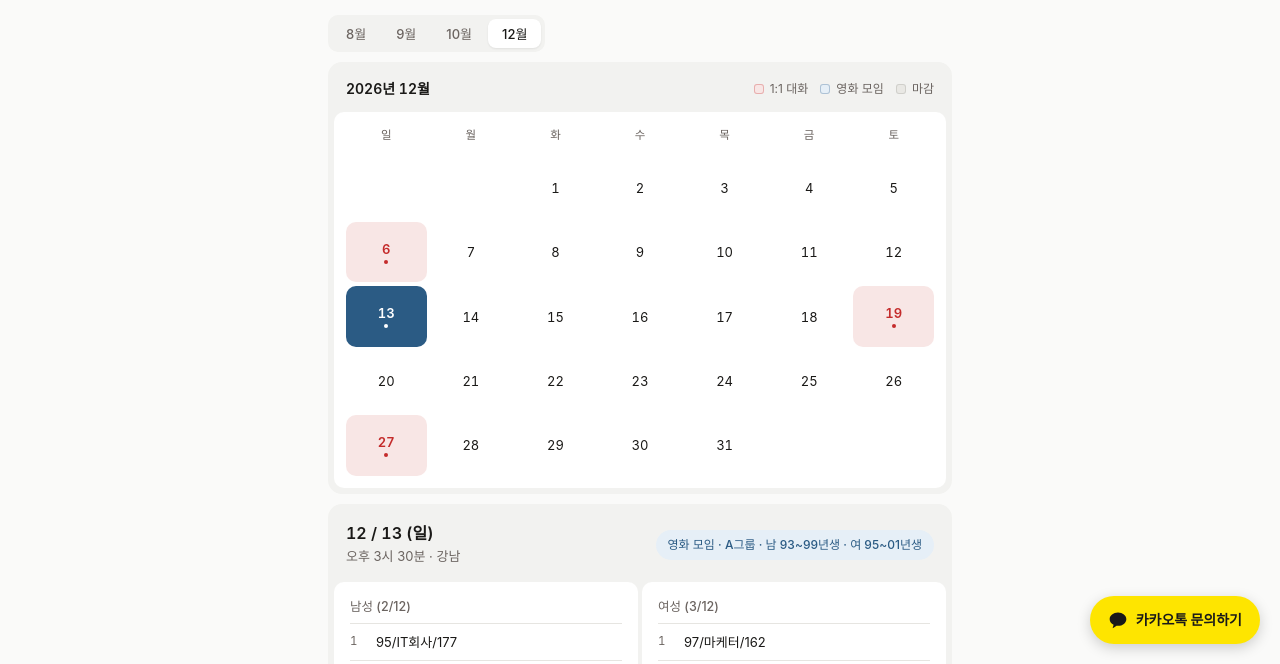
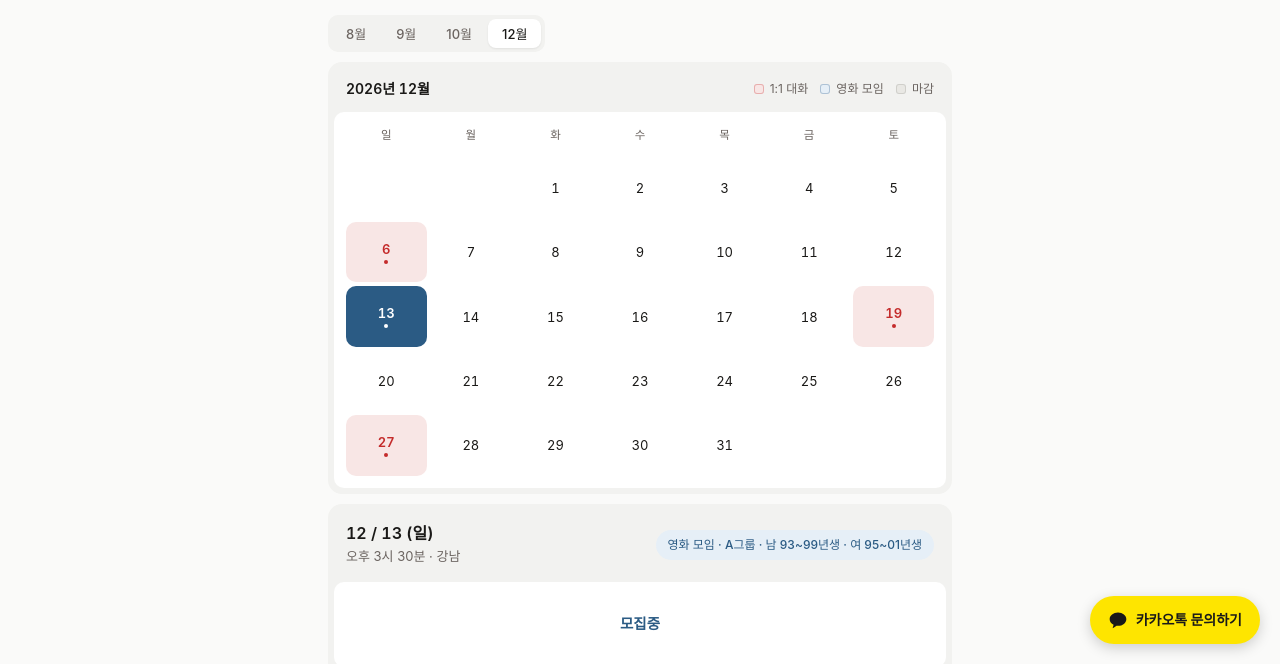
Before and after one commit to findy-official/web, a plain HTML site: page index.html in a window 1280 px wide. Both pictures are taken after a click on the button "13". Shown: the part 3786-4450 px from the top of the page. Drawn offline with Linux system fonts and the light colour scheme; a web font is replaced by a local one.

Commit message:
영화 모임 회차에서 참석자 목록 제외 (모집중 상태로 표시)

```diff
--- a/index.html
+++ b/index.html
@@ -147,6 +147,7 @@
   .detail-tags.movie-tag{color:var(--movie);background:var(--movie-soft);}
   .detail-tags.closed-tag{color:var(--muted);background:var(--chip);}
   .detail-status{background:var(--surface);border-radius:10px;text-align:center;padding:30px 0;font-size:14.5px;font-weight:600;color:var(--accent);}
+  .detail-status.movie-status{color:var(--movie);}
   .detail-status.closed{color:var(--muted);}
   .attendee-grid{display:grid;grid-template-columns:1fr 1fr;gap:4px;}
   .attendee-col{background:var(--surface);border-radius:10px;padding:14px 16px 8px;}
@@ -653,14 +654,8 @@
       type:'movie',
       date:'2026-12-13', day:'일', time:'오후 3시 30분', location:'강남', group:'영화 모임 · A그룹',
       ageInfo:'남 93~99년생 · 여 95~01년생',
-      male:[
-        {info:'95/IT회사/177'},{info:'93/대기업/180'}, open, open,
-        open, open, open, open, open, open, open, open
-      ],
-      female:[
-        {info:'97/마케터/162'},{info:'99/디자이너/159'},{info:'96/사무직/164'}, open,
-        open, open, open, open, open, open, open, open
-      ]
+      bulkOpen: true,
+      male:[], female:[]
     },
     {
       type:'talk',
@@ -905,14 +900,15 @@
     var male = s.closed ? s.male.filter(filled) : s.male;
     var female = s.closed ? s.female.filter(filled) : s.female;
     var tagClass = s.closed ? ' closed-tag' : (isMovie ? ' movie-tag' : '');
+    var statusClass = s.closed ? ' closed' : (isMovie ? ' movie-status' : '');
 
     html += '<div class="detail-card">';
     html += '  <div class="detail-head">';
     html += '    <div><b>'+parseInt(dateParts[1],10)+' / '+parseInt(dateParts[2],10)+' ('+s.day+')</b><span>'+s.time+' · '+s.location+'</span></div>';
     html += '    <div class="detail-tags'+tagClass+'">'+(s.closed ? '모집 마감 · ' : '')+s.group+' · '+s.ageInfo+'</div>';
     html += '  </div>';
-    if(s.bulkOpen){
-      html += '  <div class="detail-status'+(s.closed ? ' closed' : '')+'">'+(s.closed ? '모집 마감' : '모집중')+'</div>';
+    if(s.bulkOpen || isMovie){
+      html += '  <div class="detail-status'+statusClass+'">'+(s.closed ? '모집 마감' : '모집중')+'</div>';
     } else {
       html += '  <div class="attendee-grid">';
       html += '    <div class="attendee-col"><h3>남성 ('+(12-maleOpen)+'/12)</h3>' + male.map(function(p,i){return attendeeRowHtml(i+1,p);}).join('') + '</div>';
```
Also changed, not shown: movie/index.html (+6 -10 lines), talk/index.html (+6 -10 lines).
